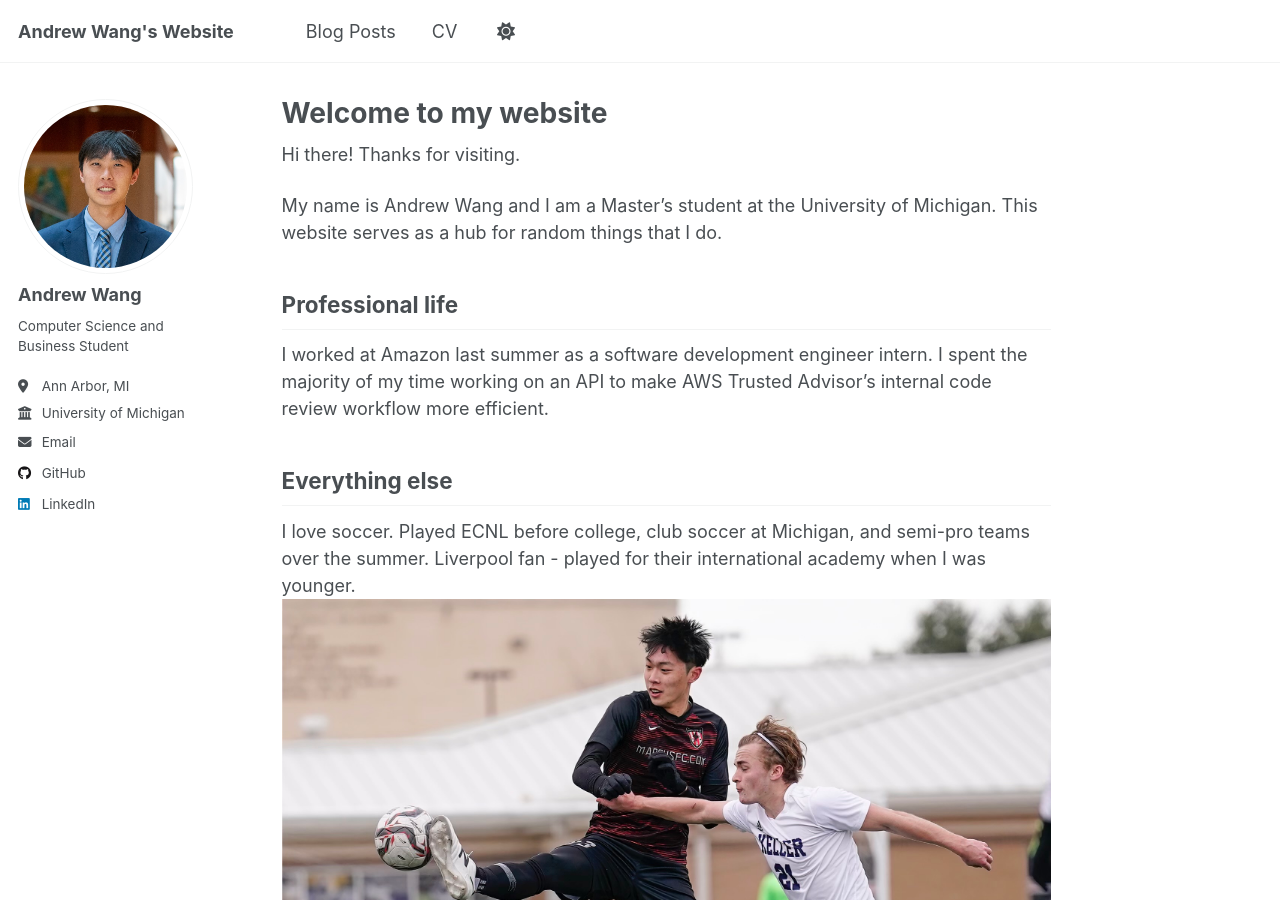
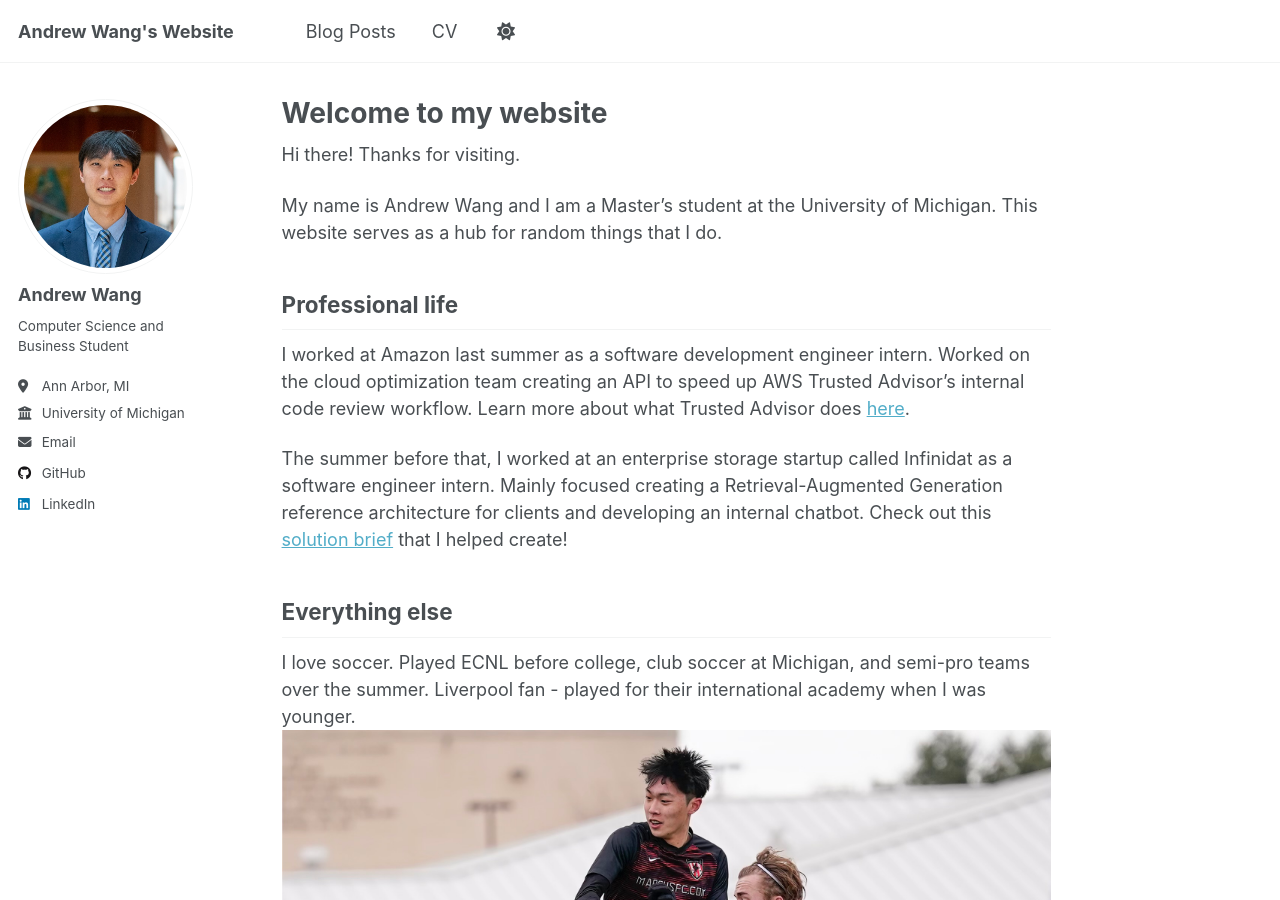
Before and after one commit to wxng23/wxng23.github.io, a Jekyll site: the page built from _pages/about.md, in a window 1280 px wide and 900 px high. Built offline with Jekyll 4.4.1, drawn with Linux system fonts in a browser that asks for light colours; a script that is not in the unit is left out.

Commit message:
add infinidat to professional

```diff
--- a/_pages/about.md
+++ b/_pages/about.md
@@ -13,7 +13,9 @@ My name is Andrew Wang and I am a Master's student at the University of Michigan
 
 Professional life
 ------
-I worked at Amazon last summer as a software development engineer intern. I spent the majority of my time working on an API to make AWS Trusted Advisor's internal code review workflow more efficient.
+I worked at Amazon last summer as a software development engineer intern. Worked on the cloud optimization team creating an API to speed up AWS Trusted Advisor's internal code review workflow. Learn more about what Trusted Advisor does [here](https://aws.amazon.com/premiumsupport/technology/trusted-advisor/).
+
+The summer before that, I worked at an enterprise storage startup called Infinidat as a software engineer intern. Mainly focused creating a Retrieval-Augmented Generation reference architecture for clients and developing an internal chatbot. Check out this [solution brief](https://www.infinidat.com/en/resource-pdfs/ai-workloads.pdf) that I helped create!
 
 Everything else
 ------
```
